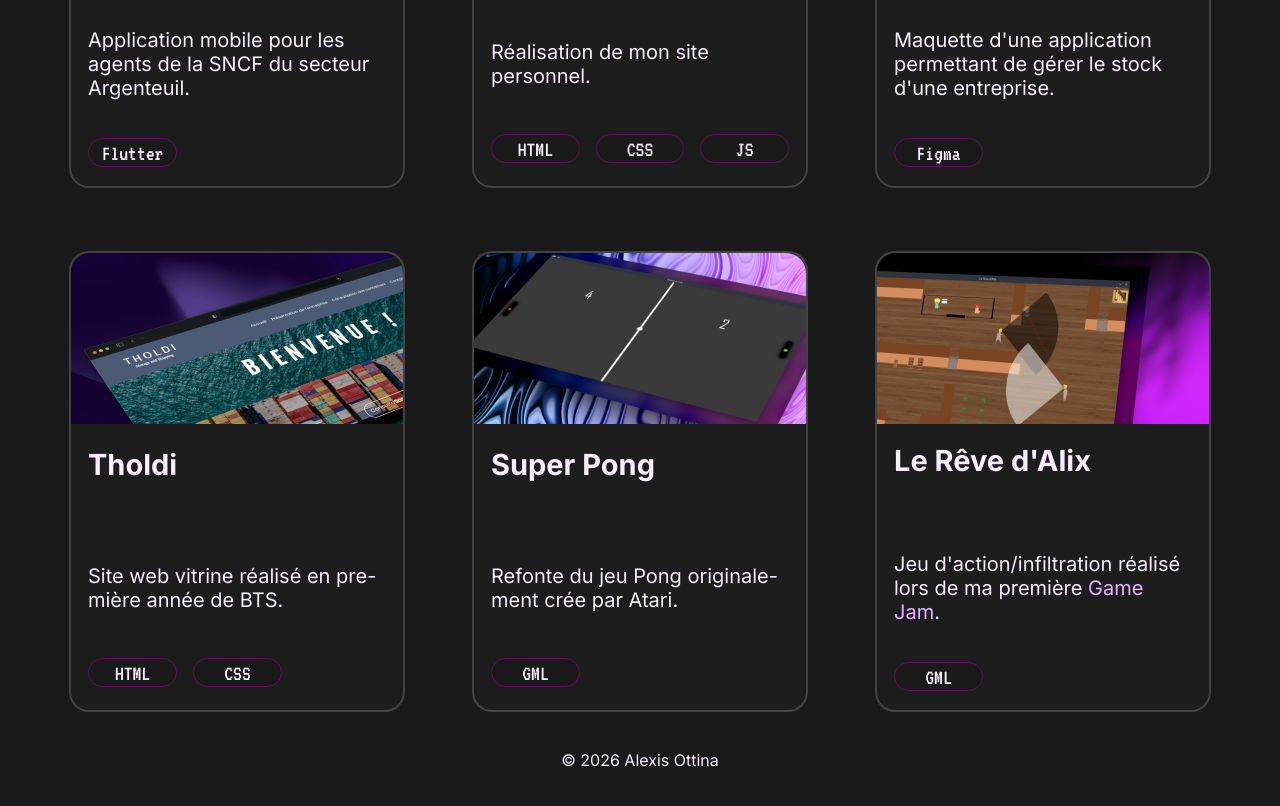
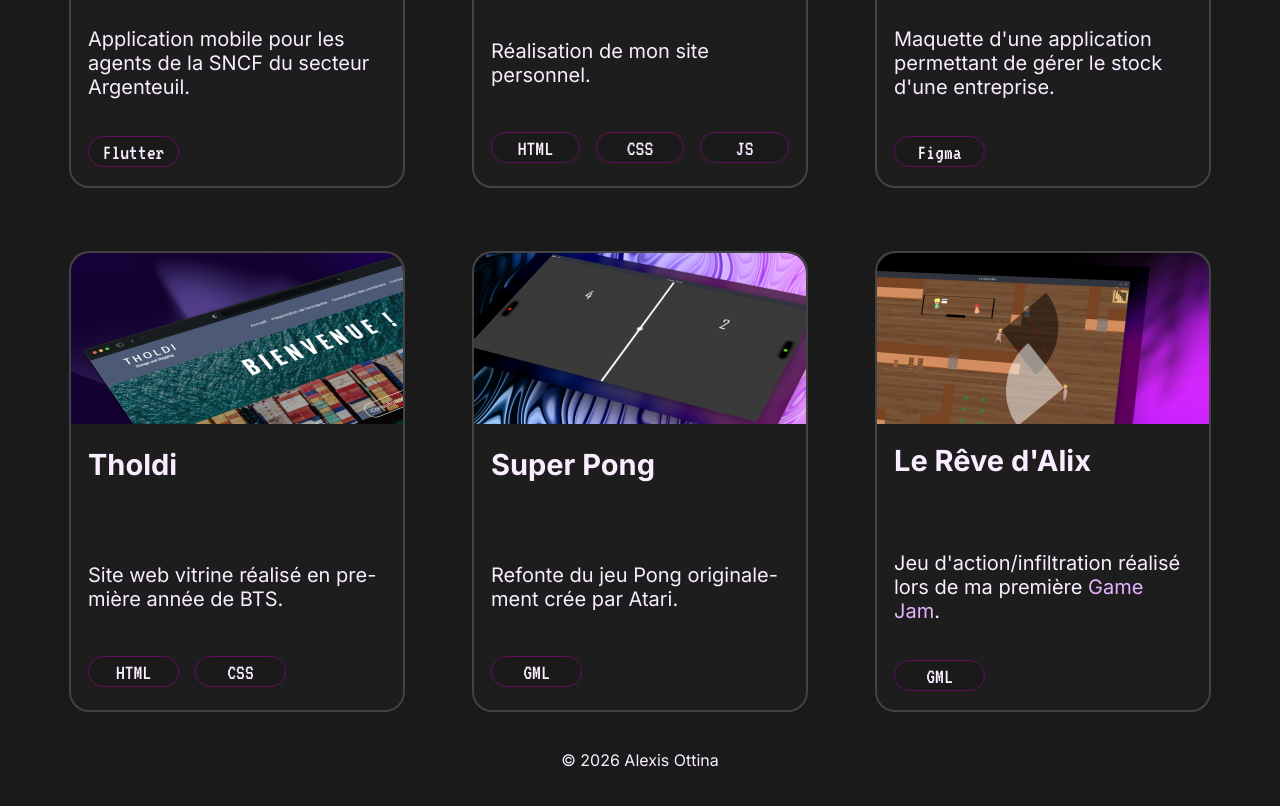
Before and after one commit to masterDev95/portfolio-2026, a plain HTML site: page index.html in a window 1280 px wide. Shown: the part 2580-3386 px from the top of the page. Drawn offline with nearby package versions, Linux system fonts and the light colour scheme.

Commit message:
Replace buttons with spans for skill badges

```diff
--- a/index.html
+++ b/index.html
@@ -169,7 +169,7 @@
                 Argenteuil.
               </p>
               <div class="skill-badges">
-                <button>Flutter</button>
+                <span>Flutter</span>
               </div>
             </div>
           </article>
@@ -182,9 +182,9 @@
               <h2>Portfolio</h2>
               <p>Réalisation de mon site personnel.</p>
               <div class="skill-badges">
-                <button>HTML</button>
-                <button>CSS</button>
-                <button>JS</button>
+                <span>HTML</span>
+                <span>CSS</span>
+                <span>JS</span>
               </div>
             </div>
           </article>
@@ -203,7 +203,7 @@
                 entreprise.
               </p>
               <div class="skill-badges">
-                <button>Figma</button>
+                <span>Figma</span>
               </div>
             </div>
           </article>
@@ -216,8 +216,8 @@
               <h2>Tholdi</h2>
               <p>Site web vitrine réalisé en première année de BTS.</p>
               <div class="skill-badges">
-                <button>HTML</button>
-                <button>CSS</button>
+                <span>HTML</span>
+                <span>CSS</span>
               </div>
             </div>
           </article>
@@ -230,7 +230,7 @@
               <h2>Super Pong</h2>
               <p>Refonte du jeu Pong originalement crée par Atari.</p>
               <div class="skill-badges">
-                <button>GML</button>
+                <span>GML</span>
               </div>
             </div>
           </article>
@@ -254,7 +254,7 @@
                 >.
               </p>
               <div class="skill-badges">
-                <button>GML</button>
+                <span>GML</span>
               </div>
             </div>
           </article>
--- a/style.css
+++ b/style.css
@@ -333,7 +333,10 @@ p {
   gap: var(--skill-badges-gap);
 }
 
-.skill-badges button {
+.skill-badges span {
+  display: flex;
+  align-items: center;
+  justify-content: center;
   width: var(--skill-badge-width);
   height: var(--skill-badge-height);
   border: var(--skill-badge-border);
```
